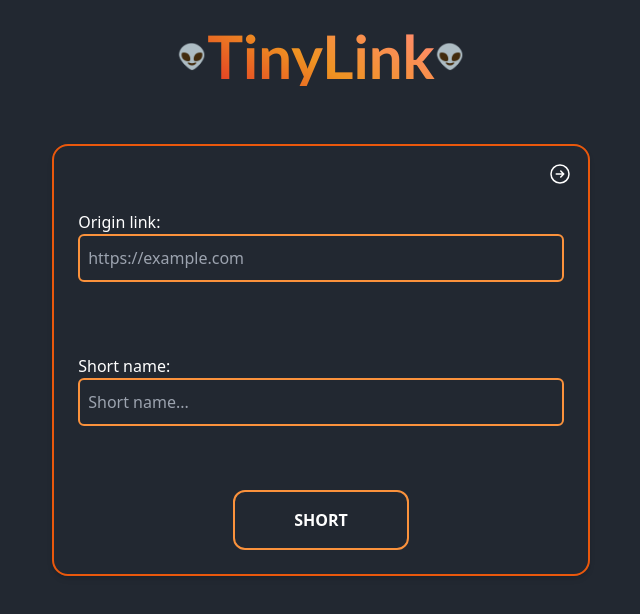
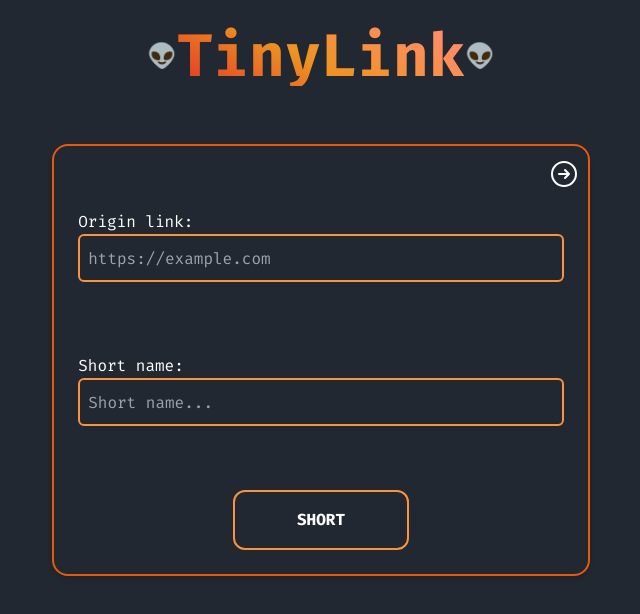
Before and after one commit to Ianmello10/tiny-link, a SvelteKit app: page / in a window 1280 px wide. Shown: the top 614 px of the page, without its empty margins (319-959 px from the left). Built offline with nearby package versions, Linux system fonts and the light colour scheme.

Commit message:
feat: increase app

```diff
--- a/package.json
+++ b/package.json
@@ -32,6 +32,8 @@
 	},
 	"type": "module",
 	"dependencies": {
+		"@fontsource/fira-mono": "^5.0.8",
+		"@fontsource/open-sans": "^5.0.17",
 		"svelte-icons": "^2.1.0"
 	}
 }
--- a/src/components/FormComponent.svelte
+++ b/src/components/FormComponent.svelte
@@ -1,7 +1,7 @@
 
 <script lang="ts">
 import { dataLinks } from '../store.js';
-import { validateLinks } from '$lib/index.js';
+import { validateLinks, generateId } from '$lib/index.js';
 import type {Link} from '$lib/types.js';
 import Toast from './Toast.svelte';
 
@@ -11,14 +11,15 @@ export let handleClick : () => void
 	let urlLink : string = ''
 	let shortLink : string = ''
 	let count : number = 0
-	let toast : boolean = false
-	let warn : boolean = false
-	let warn2 : boolean = false
+	let toastSuccess : boolean = false
+	let toastInvalid : boolean = false
+  let displayWarn1 : boolean = false
+  let displayWarn2 : boolean = false
 
 
 function updateComponent() {
 
-	const id  : string = Math.floor(1000 + Math.random() * 9000).toFixed(1);
+	const id  : string = generateId();
 
 	let links : Link = {
 		shortName: shortLink + id,
@@ -31,43 +32,73 @@ function updateComponent() {
 
   if(!urlLink.startsWith("https://")){
 
-     warn2 = true
-     setTimeout(() => warn2 = false, 1400);
+     toastInvalid = true
+     setTimeout(() => toastInvalid = false, 1600);
+     displayWarn1 = false
+     displayWarn2 = false
      return
 }
     shortLink = shortLink.trim();
 		urlLink = urlLink.trim();
 
     $dataLinks = [...$dataLinks, links];
-		toast = true;
+
+    displayWarn1 = false
+    displayWarn2 = false
+
+		toastSuccess = true;
 		urlLink = '';
 		shortLink = '';
-    setTimeout(() => (toast = false), 1400);
+    setTimeout(() => (toastSuccess = false), 1500);
 }
 
 function shorterLink(){
 
-  if(validateLinks(urlLink,shortLink)){
+   let validationResult = validateLinks(urlLink, shortLink);
 
-    warn = false
-    updateComponent()
+      displayWarn1 = (shortLink === '' && urlLink !== '');
 
-  } else {
-     warn = true
+      displayWarn2 = (urlLink === '' && shortLink !== '');
 
-     }
+
+  if (shortLink === '' && urlLink === '') {
+
+           displayWarn1 = true;
+            displayWarn2 = true;
+        }
+
+  if (validationResult.urlLinkWarn && validationResult.shortLinkWarn) {
+
+            displayWarn1 = true;
+            displayWarn2 = true;
+
+  } else if (validationResult.urlLinkWarn) {
+
+            displayWarn2 = true;
+            displayWarn1 = false;
+
+  }
+    else if (validationResult.shortLinkWarn) {
+
+    displayWarn1 = true;
+    displayWarn2 = false;
+
+  }
+         else {
+            updateComponent();
+        }
 }
 
 
 </script>
 
 
-{#if toast}
-	<Toast style="bg-green-500" status="Link encurtado" />
+{#if toastSuccess}
+	<Toast style="bg-green-500" status="Shortened link" />
 {/if}
 
-{#if warn2}
-	<Toast style="bg-red-500" status="Url invalida" />
+{#if toastInvalid}
+	<Toast style="bg-red-500" status="Invalid url" />
 {/if}
 
 
@@ -75,7 +106,7 @@ function shorterLink(){
    m-4 rounded-2xl shadow-md border-2 border-orange-600">
 
 			<button class="absolute right-2 top-2 w-8 h-10" on:click={handleClick}>
-	<svg xmlns="http://www.w3.org/2000/svg" fill="none" viewBox="0 0 24 24" stroke-width="1.5" stroke="currentColor" class="w-6 h-6">
+	<svg xmlns="http://www.w3.org/2000/svg" fill="none" viewBox="0 0 24 24" stroke-width="1.5" stroke="currentColor" class="w-8 h-8">
   <path stroke-linecap="round" stroke-linejoin="round" d="M12.75 15l3-3m0 0l-3-3m3 3h-7.5M21 12a9 9 0 11-18 0 9 9 0 0118 0z" />
 </svg>
 
@@ -92,10 +123,16 @@ function shorterLink(){
 					bind:value={urlLink}
 				/>
 
-				{#if warn}
-					<span class="text-red-500 absolute bottom-0">Please, fill all fields</span>
-				{/if}
-			</div>
+				{#if displayWarn2}
+					<span class="text-red-500 absolute bottom-0">Please fill in this field</span>
+
+
+              {/if}
+
+
+
+
+  </div>
 
 			<div class="flex flex-col mt-8 mb-4 p-2 h-[112px] relative">
 				<label for="shortName">Short name:</label>
@@ -106,8 +143,8 @@ function shorterLink(){
 					bind:value={shortLink}
 				/>
 
-				{#if warn}
-					<span class="text-red-500 absolute bottom-0">Please, fill all fields</span>
+				{#if displayWarn1}
+					<span class="text-red-500 absolute bottom-0">Please fill in this field</span>
 				{/if}
 			</div>
 
--- a/src/components/showLinks.svelte
+++ b/src/components/showLinks.svelte
@@ -30,15 +30,15 @@ function deleteLink(id: string): void{
 
 </script>
 
-<h2 class="mt-10 text-white text-center text-2xl">My Links</h2>
+<h2 class="mt-10 text-white text-center text-2xl font-bold">My Links</h2>
 <div class="scrollable w-[90%] flex  flex-col  lg:w-[60%] overflow-auto mx-auto mt-4  h-[400px]
   rounded-md shadow-md  m-4 border-orange-600 ">
 
   <div class="relative ">
 
-    <button on:click={handleClick} class="absolute right-3 text-white top-1 w-8 h-10">
+    <button on:click={handleClick} class="absolute right-3 text-white top-1 w-8 h-8">
 
-      <svg xmlns="http://www.w3.org/2000/svg" fill="none" viewBox="0 0 24 24" stroke-width="1.5" stroke="currentColor" class="w-6 h-6">
+      <svg xmlns="http://www.w3.org/2000/svg" fill="none" viewBox="0 0 24 24" stroke-width="1.5" stroke="currentColor" class="w-8 h-8">
   <path stroke-linecap="round" stroke-linejoin="round" d="M11.25 9l-3 3m0 0l3 3m-3-3h7.5M21 12a9 9 0 11-18 0 9 9 0 0118 0z" />
 </svg>
 
--- a/src/lib/index.ts
+++ b/src/lib/index.ts
@@ -17,12 +17,15 @@ export function validateLinks(urlLink: string, shortLink: string){
 
   // Check if all links ara empty or constains empty spaces
 
-  let regex = /^\s*$/.test(urlLink);
-	let regex2 = /^\s*$/.test(shortLink);
+  let urlLinkWarn : boolean = /^\s*$/.test(urlLink);
+	let shortLinkWarn : boolean = /^\s*$/.test(shortLink);
 
 
-  return  urlLink !== '' && shortLink !== '' && !regex && !regex2
+  return {
 
-
+    urlLinkWarn,
+    shortLinkWarn,
 
   }
+
+  }
--- a/src/routes/+layout.svelte
+++ b/src/routes/+layout.svelte
@@ -1,9 +1,23 @@
 
 <script lang="ts">
 
-  import '../app.css'
+import '../app.css'
+import '@fontsource/fira-mono/400.css';
+import '@fontsource/fira-mono/500.css';
+import '@fontsource/fira-mono/700.css';
 
 </script>
 
 
   <slot/>
+
+
+<style>
+
+  :global(body){
+
+   font-family: 'Fira Mono', monospace;
+
+  }
+
+</style>
--- a/src/routes/+page.svelte
+++ b/src/routes/+page.svelte
@@ -53,10 +53,7 @@ function handleClick() {
 <style>
 	.font-gradient {
 		background-color: red;
-
-		font-family: 'Gill Sans', 'Gill Sans MT', Calibri, 'Trebuchet MS';
 		background-clip: text;
-
 		background-size: 100%;
 		background-repeat: repeat;
 
```
Also changed, not shown: src/store.js (line endings or trailing spaces), 1 other file (tests, documents, lock files or other folders).
